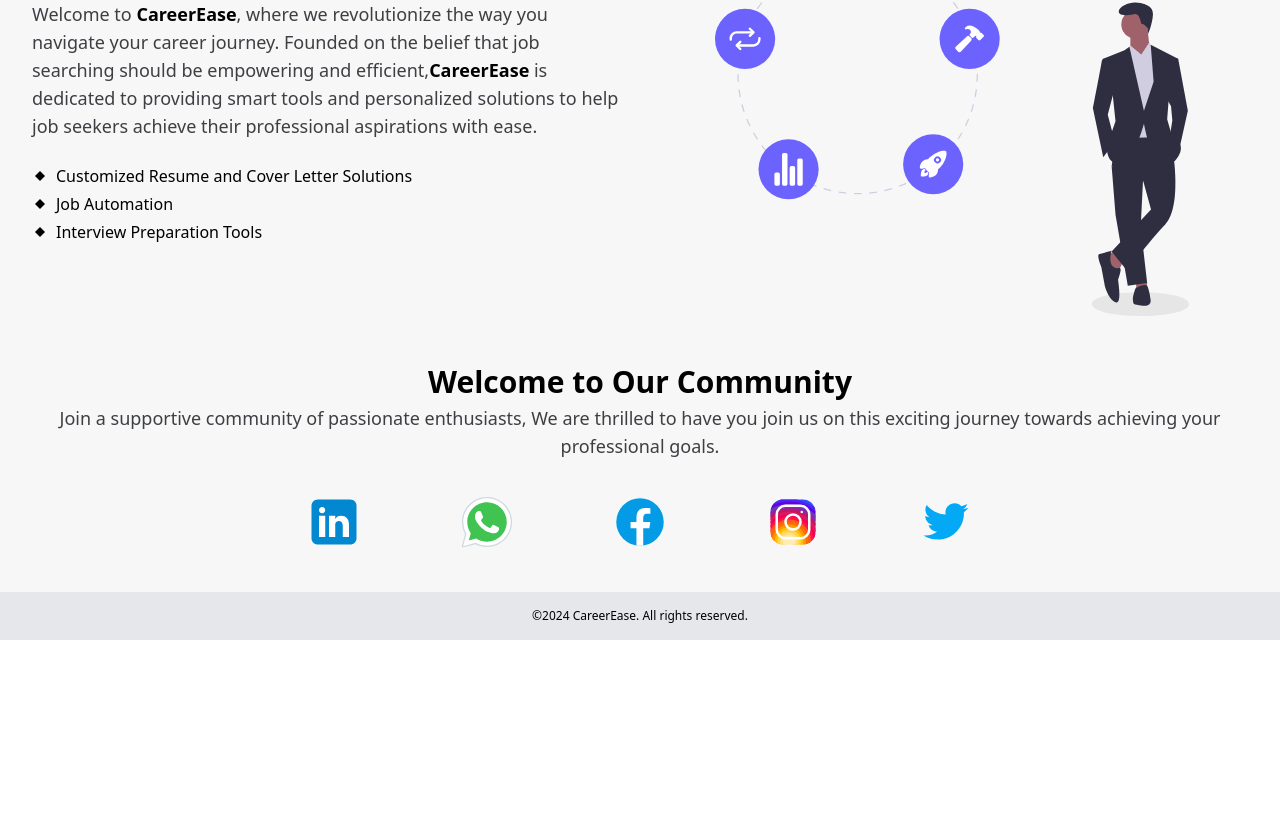
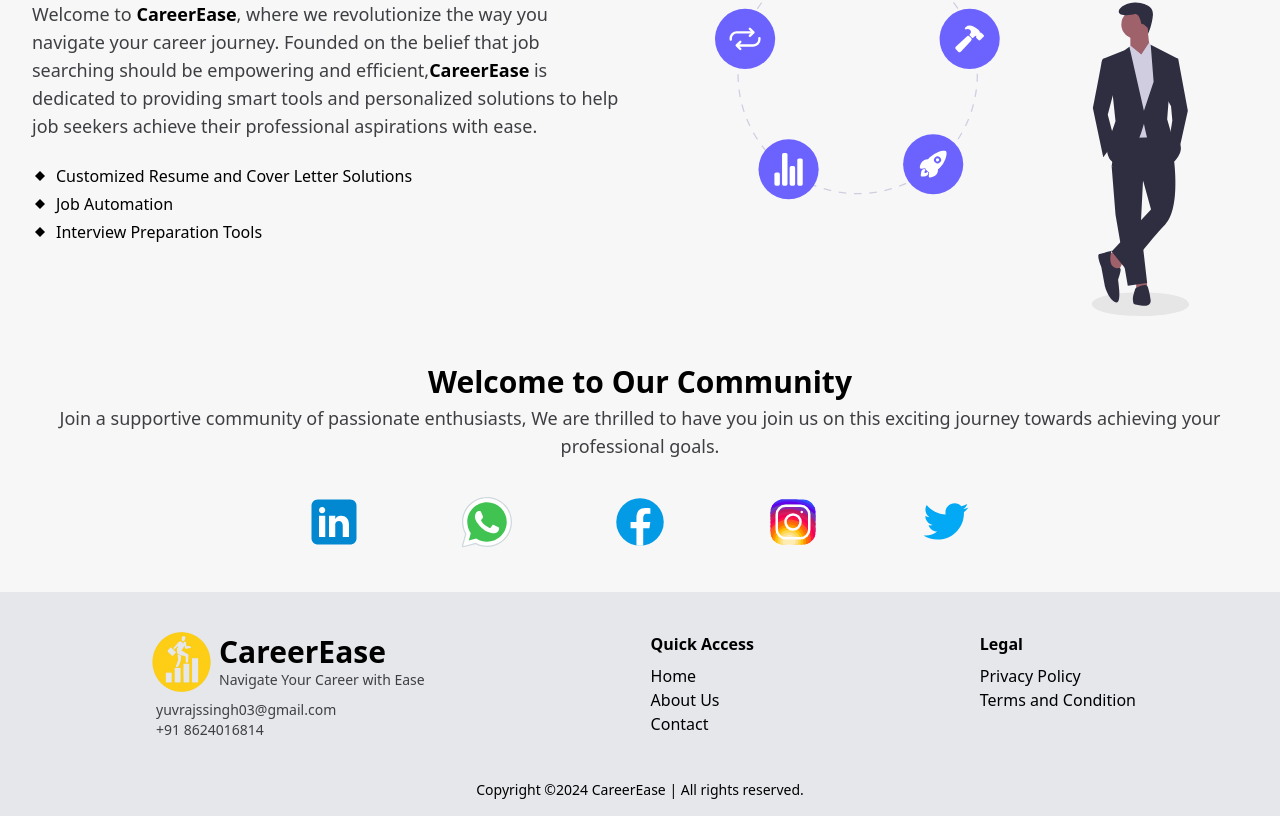
Before and after one commit to Yuvraj210103/CareerEase, a React (Vite) app: page / in a window 1280 px wide. Shown: the part 2251-3067 px from the top of the page. Before the commit the page ends 2891 px from the top, so only its background shows below. Built offline with nearby package versions, Linux system fonts and the light colour scheme.

Commit message:
feat: created footer

```diff
--- a/src/layout/Footer.tsx
+++ b/src/layout/Footer.tsx
@@ -1,10 +1,44 @@
 const Footer = () => {
   return (
     <footer className="flex w-full flex-col items-center ">
-      <div className="flex w-full  flex-col items-center bg-gray-200 px-4 lg:px-36">
+      <div className="flex w-full  flex-col items-center bg-gray-200 px-4 lg:px-36 pt-10 gap-6">
+        <div className="flex items-start justify-between w-full">
+          <div className="flex flex-col ">
+            <div className="flex items-center">
+              <img src="/logo.png" alt="" className="h-[60px] w-[75px]" />
+              <div className="flex flex-col">
+                <div className="font-bold text-3xl">CareerEase</div>
+                <div className=" text-textSecondary text-sm">
+                  Navigate Your Career with Ease
+                </div>
+              </div>
+            </div>
+
+            <div className="ml-3 text-textSecondary text-sm mt-2">
+              yuvrajssingh03@gmail.com
+            </div>
+            <div className="ml-3 text-textSecondary text-sm">
+              +91 8624016814
+            </div>
+          </div>
+          <div className="flex flex-col justify-between">
+            <span className="font-bold">Quick Access</span>
+            <span className="mt-2 font-medium">Home</span>
+            <span className="font-medium">About Us</span>
+            <span className="font-medium">Contact</span>
+          </div>
+          <div className="flex flex-col justify-between">
+            <span className="font-bold">Legal</span>
+            <span className="mt-2 font-medium">Privacy Policy</span>
+            <span className="font-medium">Terms and Condition</span>
+            <span className="font-medium">&nbsp;</span>
+          </div>
+        </div>
+
         <div className="flex w-full max-w-[1280px] flex-col py-4">
-          <h2 className="text-center text-xs">
-            &copy;{new Date().getFullYear()} CareerEase. All rights reserved.
+          <h2 className="text-center text-sm">
+            Copyright &copy;{new Date().getFullYear()} CareerEase | All rights
+            reserved.
           </h2>
         </div>
       </div>
```
